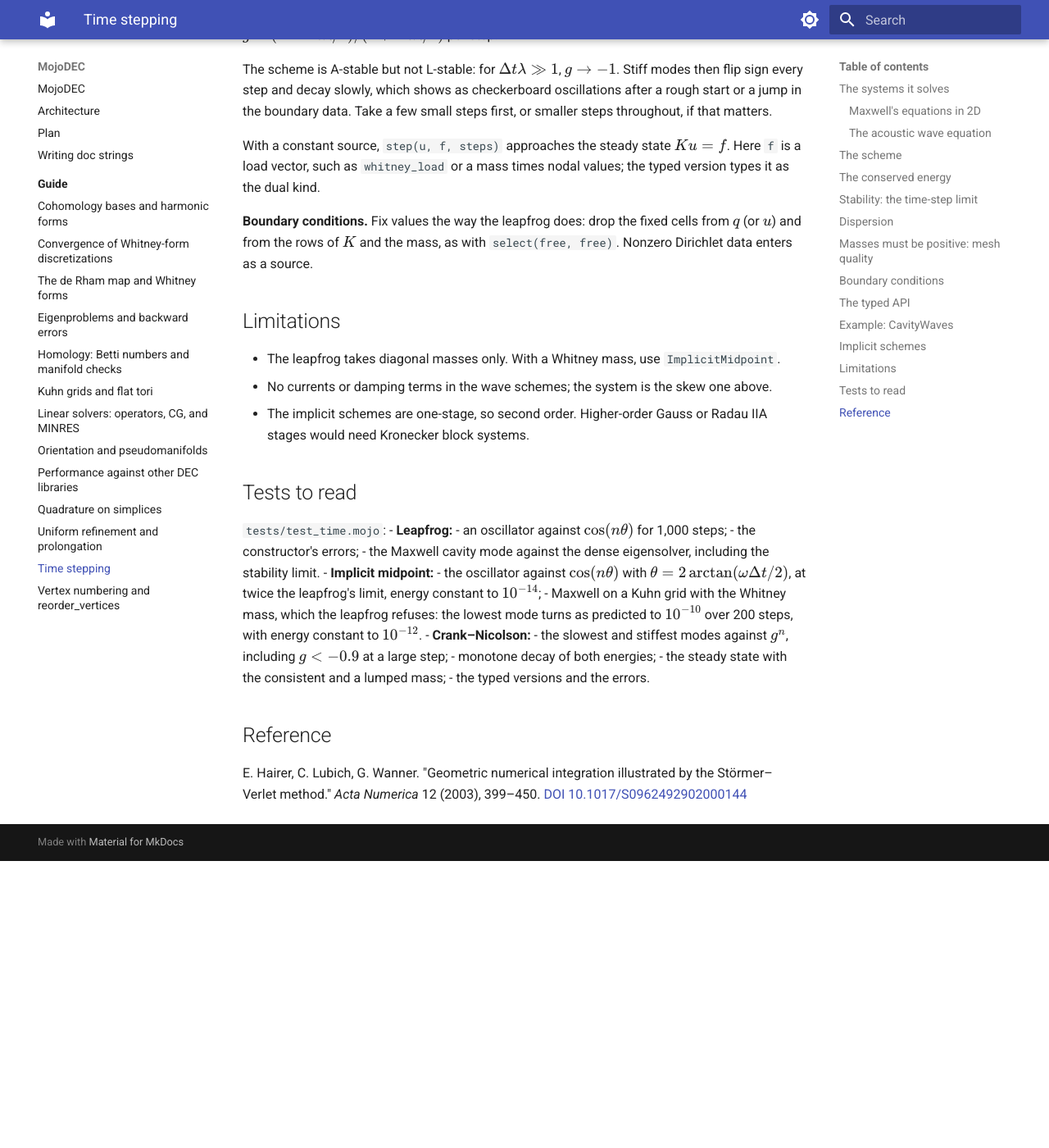
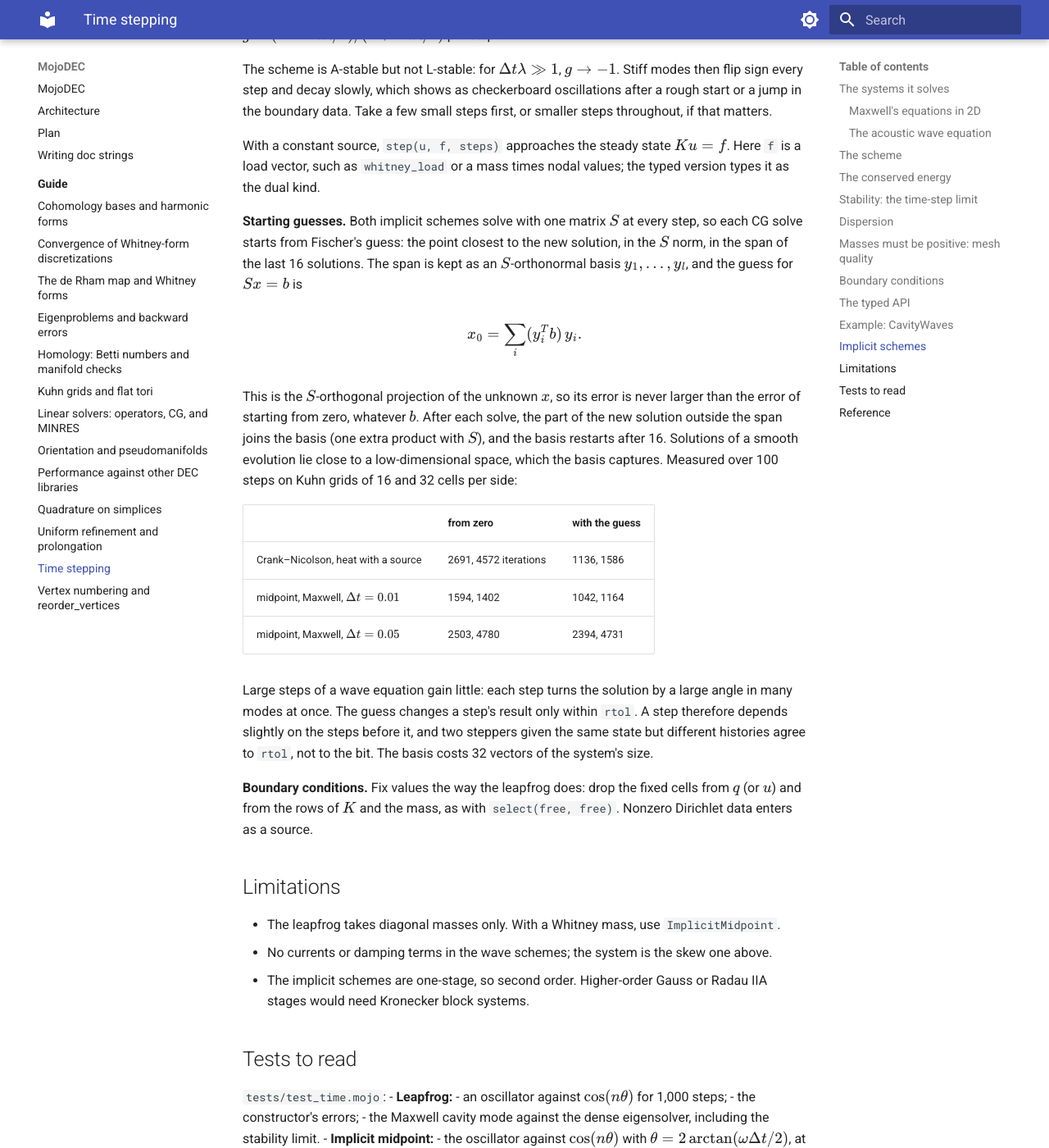
Before and after one commit to bpr/MojoDEC, an MkDocs documentation site: the page built from docs/guide/time-stepping.md, in a window 1280 px wide and 1400 px high, scrolled down 6481 px. Shown: the whole window at 82% size. Built offline with MkDocs 1.6.1 and Material for MkDocs 9.7.7, drawn with Linux system fonts in a browser that asks for light colours; before the commit the page ends 7531 px from its top, so only the background shows below that; some of the changed text lies outside the part shown.

Commit message:
Fischer guesses in implicit steppers; Krylov property tests; fix null-space edge cases and invalid UTF-8 in readers

```diff
--- a/docs/guide/time-stepping.md
+++ b/docs/guide/time-stepping.md
@@ -336,6 +336,37 @@ With a constant source, `step(u, f, steps)` approaches the steady state
 $K u = f$. Here `f` is a load vector, such as `whitney_load` or a mass
 times nodal values; the typed version types it as the dual kind.
 
+**Starting guesses.** Both implicit schemes solve with one matrix $S$ at
+every step, so each CG solve starts from Fischer's guess: the point
+closest to the new solution, in the $S$ norm, in the span of the last 16
+solutions. The span is kept as an $S$-orthonormal basis $y_1, \dots, y_l$,
+and the guess for $S x = b$ is
+
+$$
+x_0 = \sum_i (y_i^T b)\, y_i .
+$$
+
+This is the $S$-orthogonal projection of the unknown $x$, so its error is
+never larger than the error of starting from zero, whatever $b$. After
+each solve, the part of the new solution outside the span joins the basis
+(one extra product with $S$), and the basis restarts after 16. Solutions
+of a smooth evolution lie close to a low-dimensional space, which the
+basis captures. Measured over 100 steps on Kuhn grids of 16 and 32 cells
+per side:
+
+| | from zero | with the guess |
+|---|---|---|
+| Crank–Nicolson, heat with a source | 2691, 4572 iterations | 1136, 1586 |
+| midpoint, Maxwell, $\Delta t = 0.01$ | 1594, 1402 | 1042, 1164 |
+| midpoint, Maxwell, $\Delta t = 0.05$ | 2503, 4780 | 2394, 4731 |
+
+Large steps of a wave equation gain little: each step turns the solution
+by a large angle in many modes at once. The guess changes a step's result
+only within `rtol`. A step therefore depends slightly on the steps before
+it, and two steppers given the same state but different histories agree
+to `rtol`, not to the bit. The basis costs 32 vectors of the system's
+size.
+
 **Boundary conditions.** Fix values the way the leapfrog does: drop the
 fixed cells from $q$ (or $u$) and from the rows of $K$ and the mass, as
 with `select(free, free)`. Nonzero Dirichlet data enters as a source.
@@ -371,6 +402,13 @@ with `select(free, free)`. Nonzero Dirichlet data enters as a source.
   - the steady state with the consistent and a lumped mass;
   - the typed versions and the errors.
 
+`tests/test_properties_robust.mojo`:
+- `test_implicit_steppers_match_dense_steps`: both schemes against dense
+  steps over up to 30 steps, at small and large $\Delta t$, with the
+  midpoint energy conserved;
+- `test_fischer_guess_is_never_worse_than_zero`: the guess's error in the
+  $S$ norm against the zero start, for any sequence of right-hand sides.
+
 ## Reference
 
 E. Hairer, C. Lubich, G. Wanner. "Geometric numerical integration
```
Also changed, not shown: AGENTS.md (+11 -3 lines), docs/guide/linear-solvers.md (+4 -1 lines), 8 other files.
